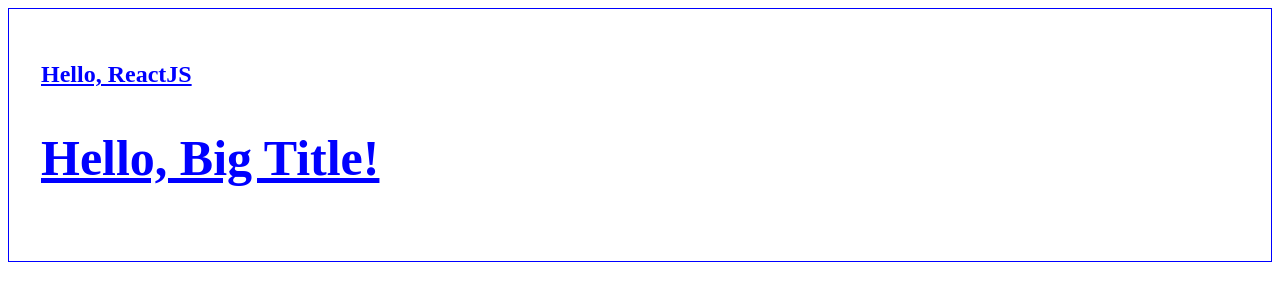
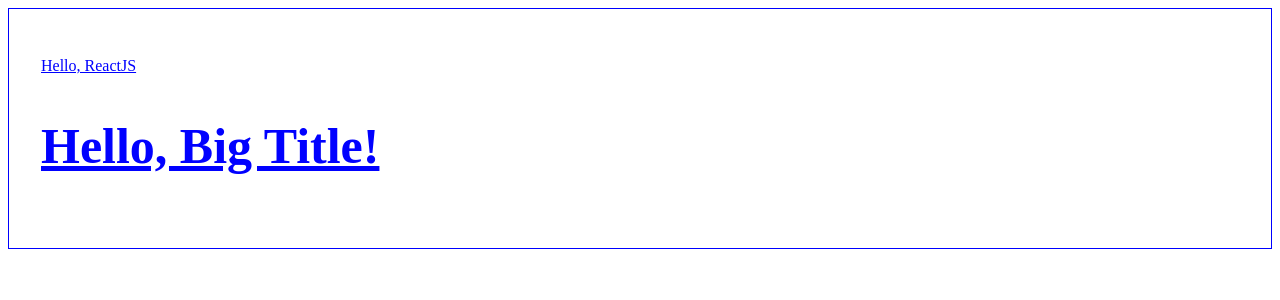
Before and after one commit to rowing0328/react-typescript-zero-to-hero, a React (Vite) app in the folder react/: page / in a window 1280 px wide. Shown: the top 300 px of the page. Built offline with nearby package versions, Linux system fonts and the light colour scheme.

Commit message:
Feat : styled-components - as, keyframe

```diff
--- a/react/src/App.tsx
+++ b/react/src/App.tsx
@@ -1,9 +1,18 @@
-/* style-components - 확장 */
-import styled from 'styled-components';
+/* styled-components - as, keyframe */
+import styled, { keyframes } from 'styled-components';
+
+const fadeIn = keyframes`
+  from {
+    opacity: 0;
+  }to {
+    opacity: 1;
+ }
+`;
 
 const Title = styled.h1<{ $color: string; $decoration: string }>`
   color: ${(props) => props.$color};
   text-decoration: ${(props) => props.$decoration};
+  animation: ${fadeIn} 2s ease-in;
 `;
 
 const BigTitle = styled(Title)`
@@ -23,7 +32,7 @@ export default function App() {
   return (
     <>
       <BlueBorderWrapper>
-        <Title $color='#0000ff' $decoration='underline'>
+        <Title $color='#0000ff' $decoration='underline' as='p'>
           Hello, ReactJS
         </Title>
         <BigTitle $color='#0000ff' $decoration='underline'>
@@ -33,6 +42,42 @@ export default function App() {
     </>
   );
 }
+
+/* style-components - 확장 */
+// import styled from 'styled-components';
+//
+// const Title = styled.h1<{ $color: string; $decoration: string }>`
+//   color: ${(props) => props.$color};
+//   text-decoration: ${(props) => props.$decoration};
+// `;
+//
+// const BigTitle = styled(Title)`
+//   font-size: 50px;
+// `;
+//
+// const Wrapper = styled.section`
+//   padding: 2rem;
+//   border: 1px solid red;
+// `;
+//
+// const BlueBorderWrapper = styled(Wrapper)`
+//   border-color: blue;
+// `;
+//
+// export default function App() {
+//   return (
+//     <>
+//       <BlueBorderWrapper>
+//         <Title $color='#0000ff' $decoration='underline'>
+//           Hello, ReactJS
+//         </Title>
+//         <BigTitle $color='#0000ff' $decoration='underline'>
+//           Hello, Big Title!
+//         </BigTitle>
+//       </BlueBorderWrapper>
+//     </>
+//   );
+// }
 
 /* 복합 상태 버튼 그룹 스타일링 및 관리 */
 // import { initialButtons } from './data/initialButtons';
```
